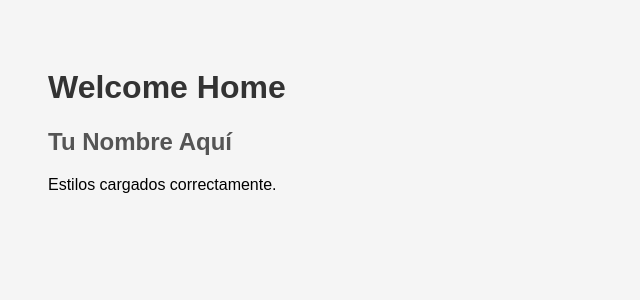
After one commit to Fhenix05/DjangoStore, a Django app: page / in a window 1280 px wide. The commit adds this page. Shown: the top 300 px of the page, without its empty margins (0-640 px from the left). Run offline with Django 5.2, Linux system fonts and the light colour scheme.

Commit message:
Home view y configuración de templates, static y URLs

```diff
--- a/djangostore/settings.py
+++ b/djangostore/settings.py
@@ -97,7 +97,7 @@ AUTH_PASSWORD_VALIDATORS = [
 # Internationalization
 # https://docs.djangoproject.com/en/5.2/topics/i18n/
 
-LANGUAGE_CODE = 'es- mx'
+LANGUAGE_CODE = 'es-mx'
 
 TIME_ZONE = 'America/Mexico_City'
 
--- a/djangostore/urls.py
+++ b/djangostore/urls.py
@@ -15,12 +15,13 @@ Including another URLconf
     2. Add a URL to urlpatterns:  path('blog/', include('blog.urls'))
 """
 from django.contrib import admin
-from django.urls import path
+from django.urls import path, include
 from django.conf import settings
 from django.conf.urls.static import static
 
 urlpatterns = [
     path('admin/', admin.site.urls),
+    path('', include('home.urls')),
 ]
 
 if settings.DEBUG:
--- /dev/null
+++ b/home/urls.py
@@ -0,0 +1,6 @@
+from django.urls import path
+from . import views
+
+urlpatterns = [
+    path('', views.index, name='home'),
+]
--- a/home/views.py
+++ b/home/views.py
@@ -1,3 +1,5 @@
 from django.shortcuts import render
 
 # Create your views here.
+def index(request):
+    return render(request, "home/index.html")
--- a/static/css/styles.css
+++ b/static/css/styles.css
@@ -0,0 +1,13 @@
+body {
+    background-color: #f5f5f5;
+    font-family: Arial, sans-serif;
+    padding: 40px;
+}
+
+h1 {
+    color: #333;
+}
+
+h2 {
+    color: #555;
+}
--- a/templates/base.html
+++ b/templates/base.html
@@ -1,4 +1,5 @@
 <!DOCTYPE html>
+{% load static %}
 <html lang="es">
 <head>
     <meta charset="UTF-8">
--- /dev/null
+++ b/templates/home/index.html
@@ -0,0 +1,8 @@
+{% extends "base.html" %}
+
+{% block content %}
+<h1>Welcome Home</h1>
+<h2>Tu Nombre Aquí</h2>
+
+<p>Estilos cargados correctamente.</p>
+{% endblock %}
```
